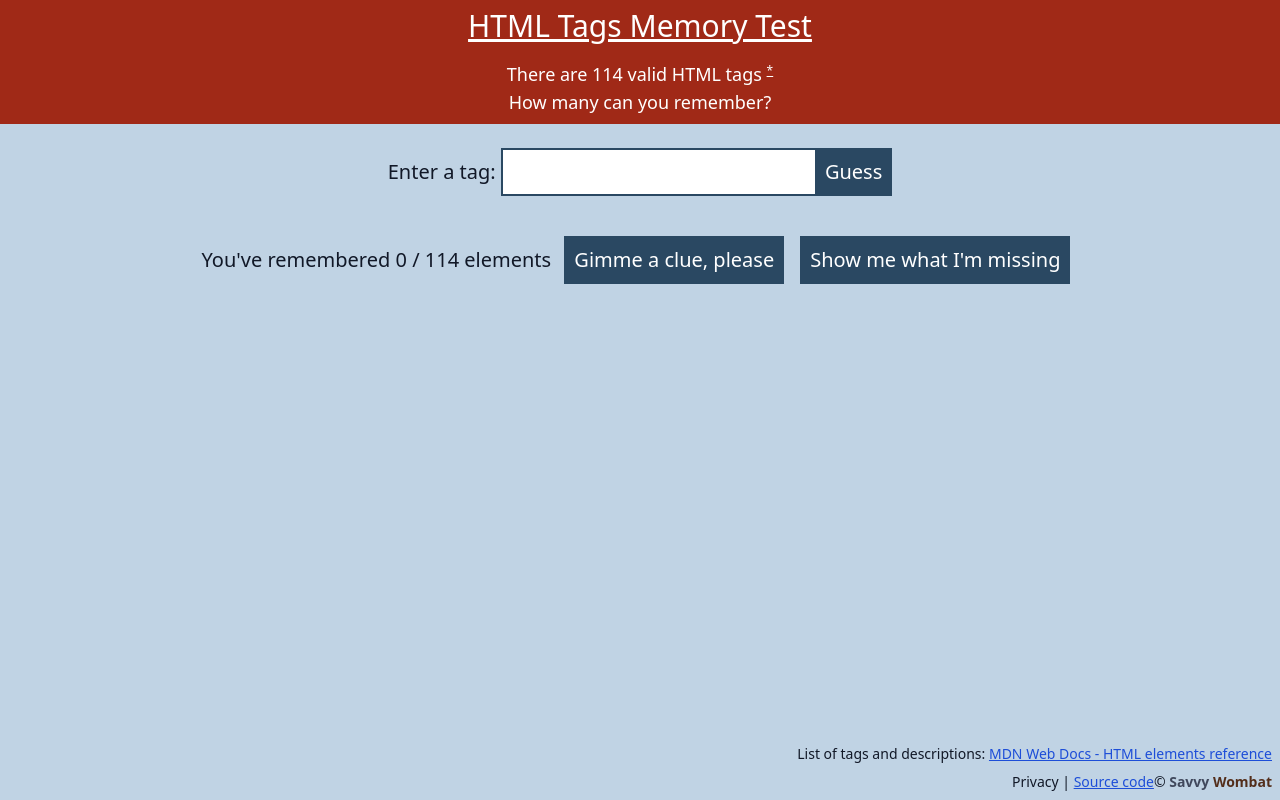
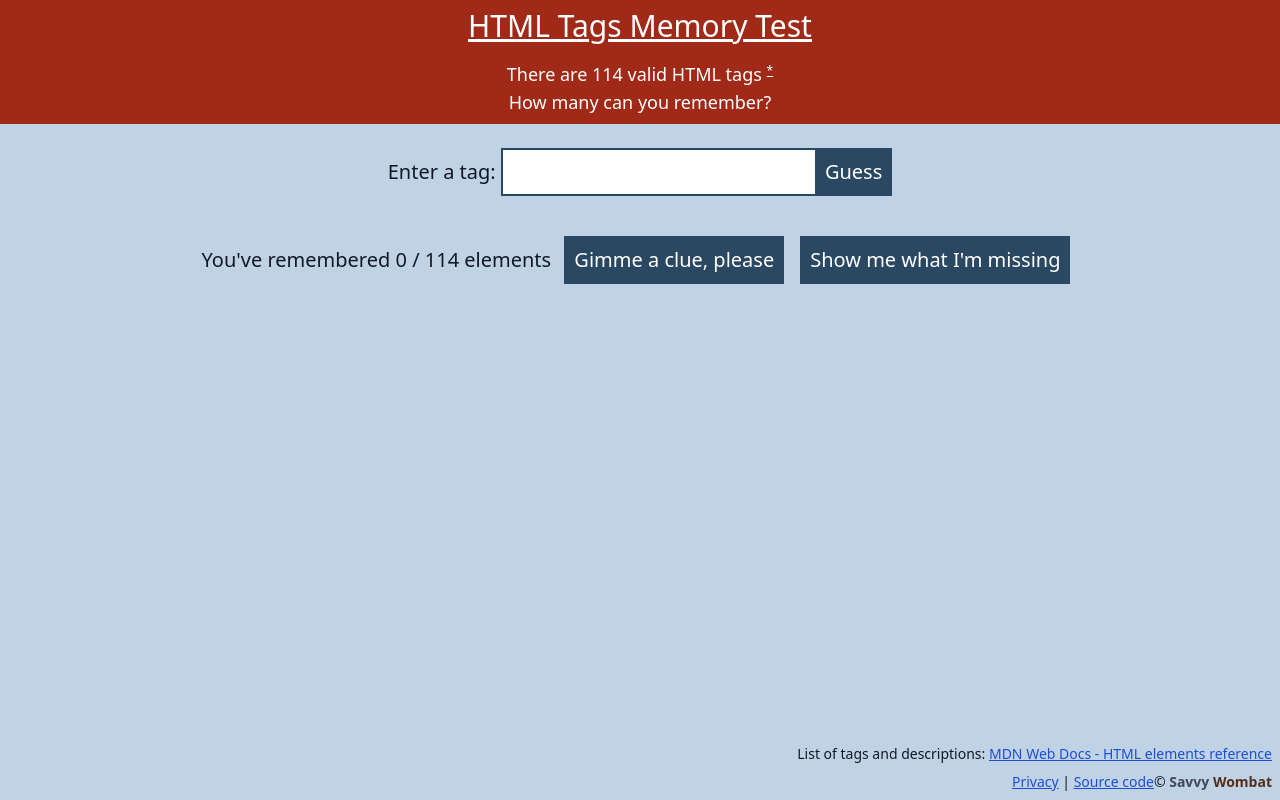
Before and after one commit to SavvyWombat/html-memory-test, a Vue app: page / in a window 1280 px wide. Built offline with nearby package versions, Linux system fonts and the light colour scheme.

Commit message:
style the privacy link

```diff
--- a/src/App.vue
+++ b/src/App.vue
@@ -94,7 +94,7 @@
         </p>
 
         <p class="mt-2">
-            <a href="https://savvywombat.com.au/privacy">Privacy</a> |
+            <a href="https://savvywombat.com.au/privacy" class="text-blue-700 underline hover:text-purple-700">Privacy</a> |
             <a href="https://github.com/SavvyWombat/html-memory-test" class="text-blue-700 underline hover:text-purple-700">Source code</a>
             <span class="whitespace-nowrap">&copy;
                 <a href="https://savvywombat.com.au" class="hover:underline">
```
